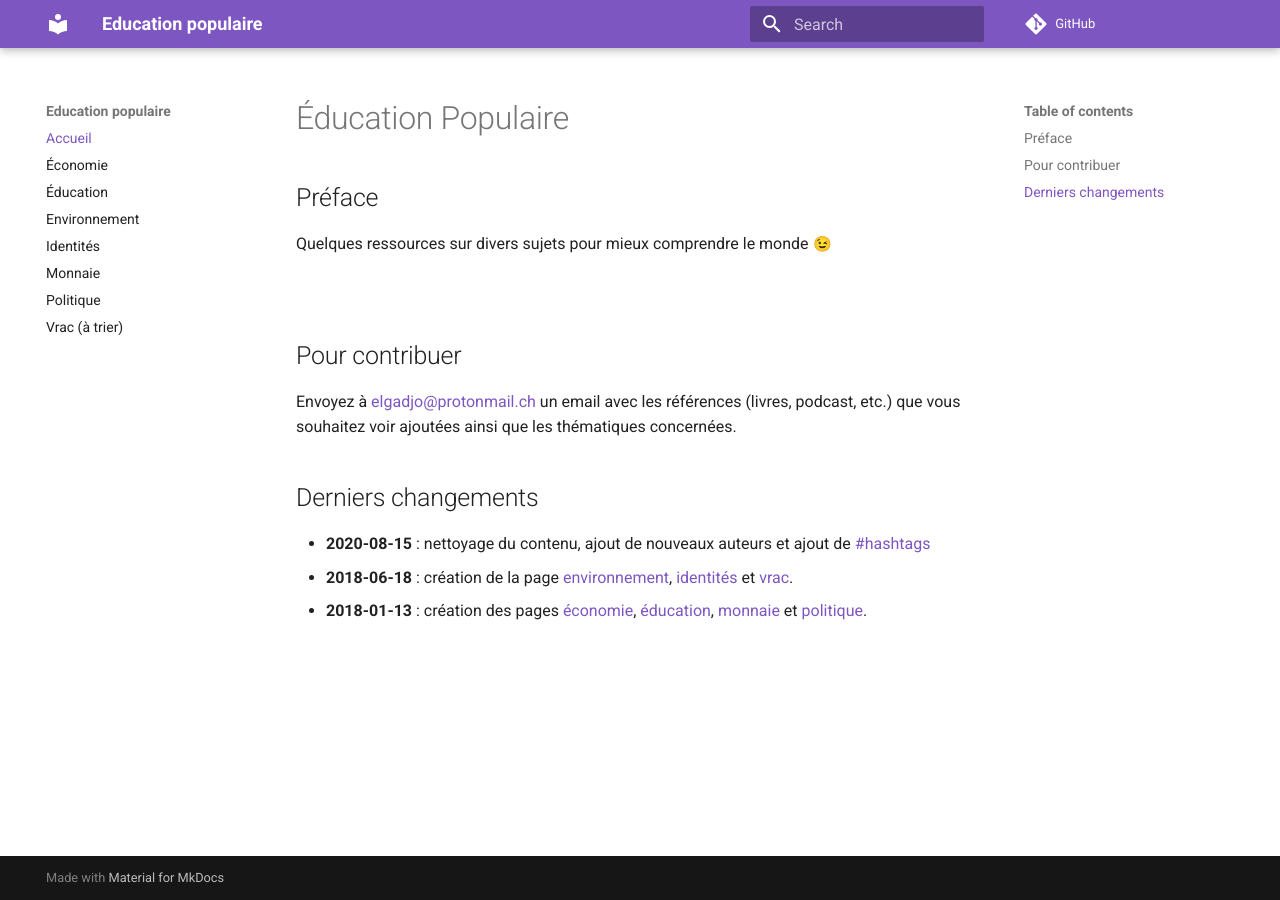
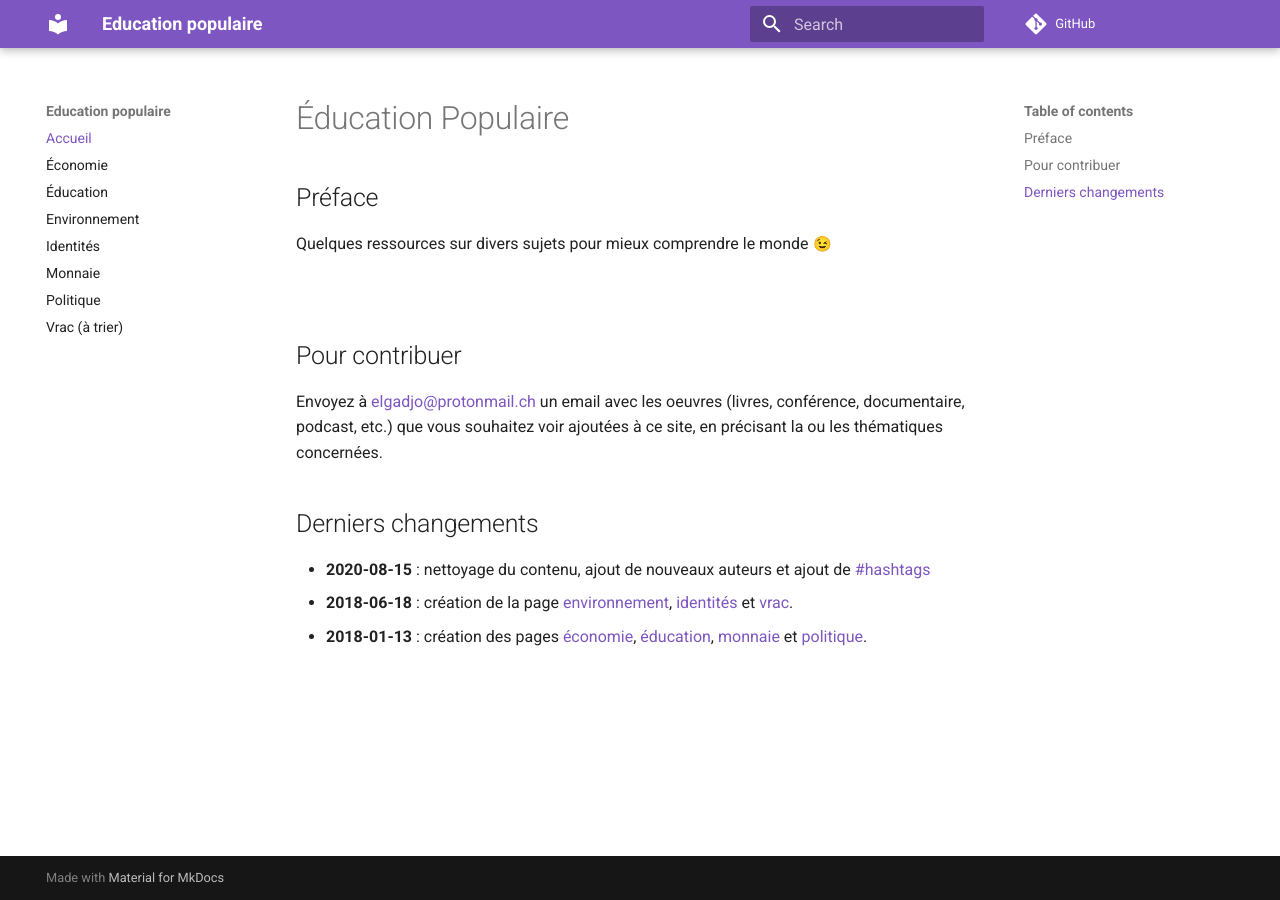
Before and after one commit to elgadjo/peer-education, an MkDocs documentation site: the page built from docs/index.md, in a window 1280 px wide. Built offline with MkDocs 1.6.1 and Material for MkDocs 9.7.7, drawn with Linux system fonts in a browser that asks for light colours; emoji names are drawn with the system emoji font; comment, search, counter and statistics services are not loaded.

Commit message:
docs: update index text

```diff
--- a/docs/index.md
+++ b/docs/index.md
@@ -9,8 +9,9 @@ Quelques ressources sur divers sujets pour mieux comprendre le monde :wink:
 ## Pour contribuer
 
 Envoyez à [elgadjo@protonmail.ch](mailto:elgadjo@protonmail.ch) un email avec
-les références (livres, podcast, etc.) que vous souhaitez voir ajoutées ainsi
-que les thématiques concernées.
+les oeuvres (livres, conférence, documentaire, podcast, etc.) que vous
+souhaitez voir ajoutées à ce site, en précisant la ou les thématiques
+concernées.
 
 ## Derniers changements
 
```
